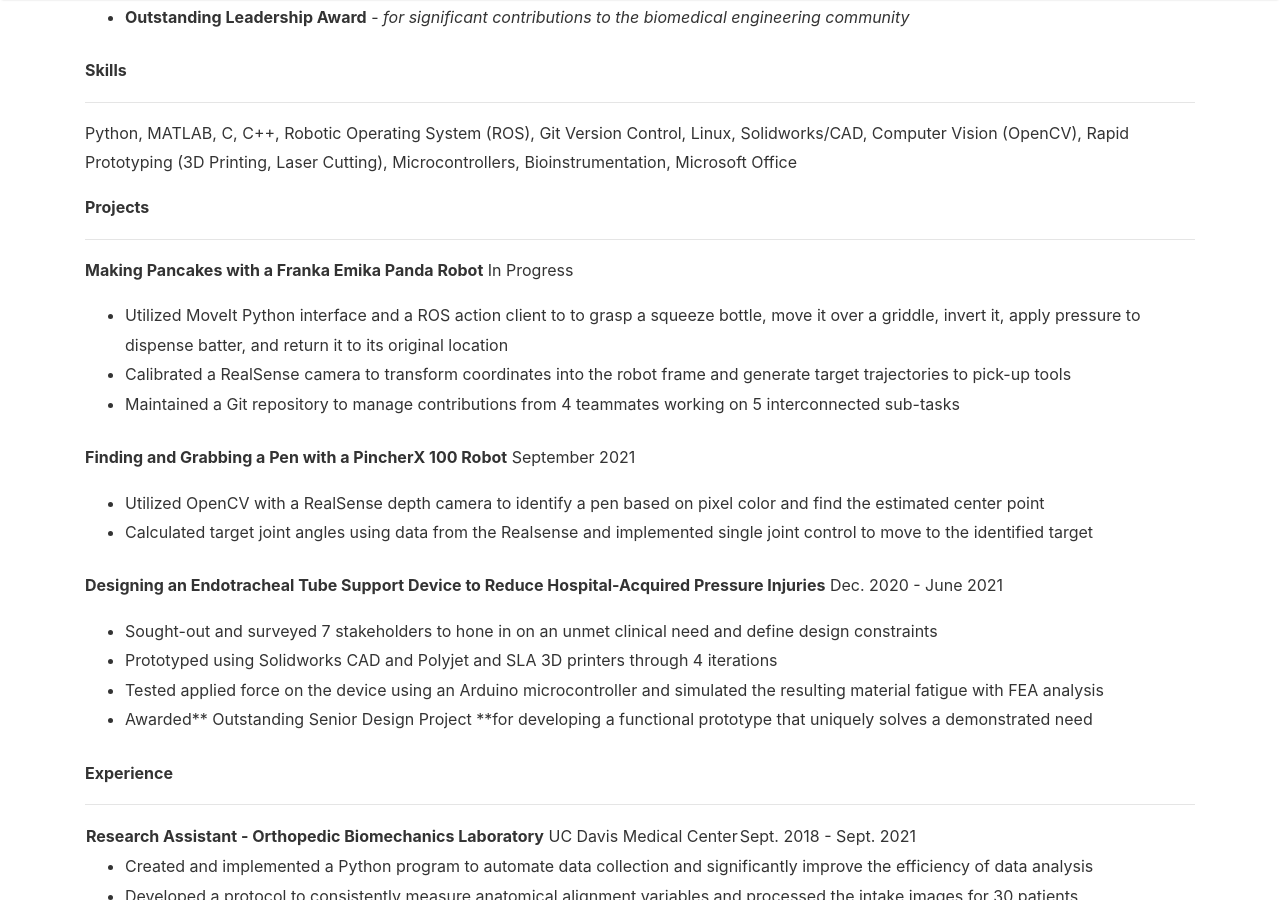
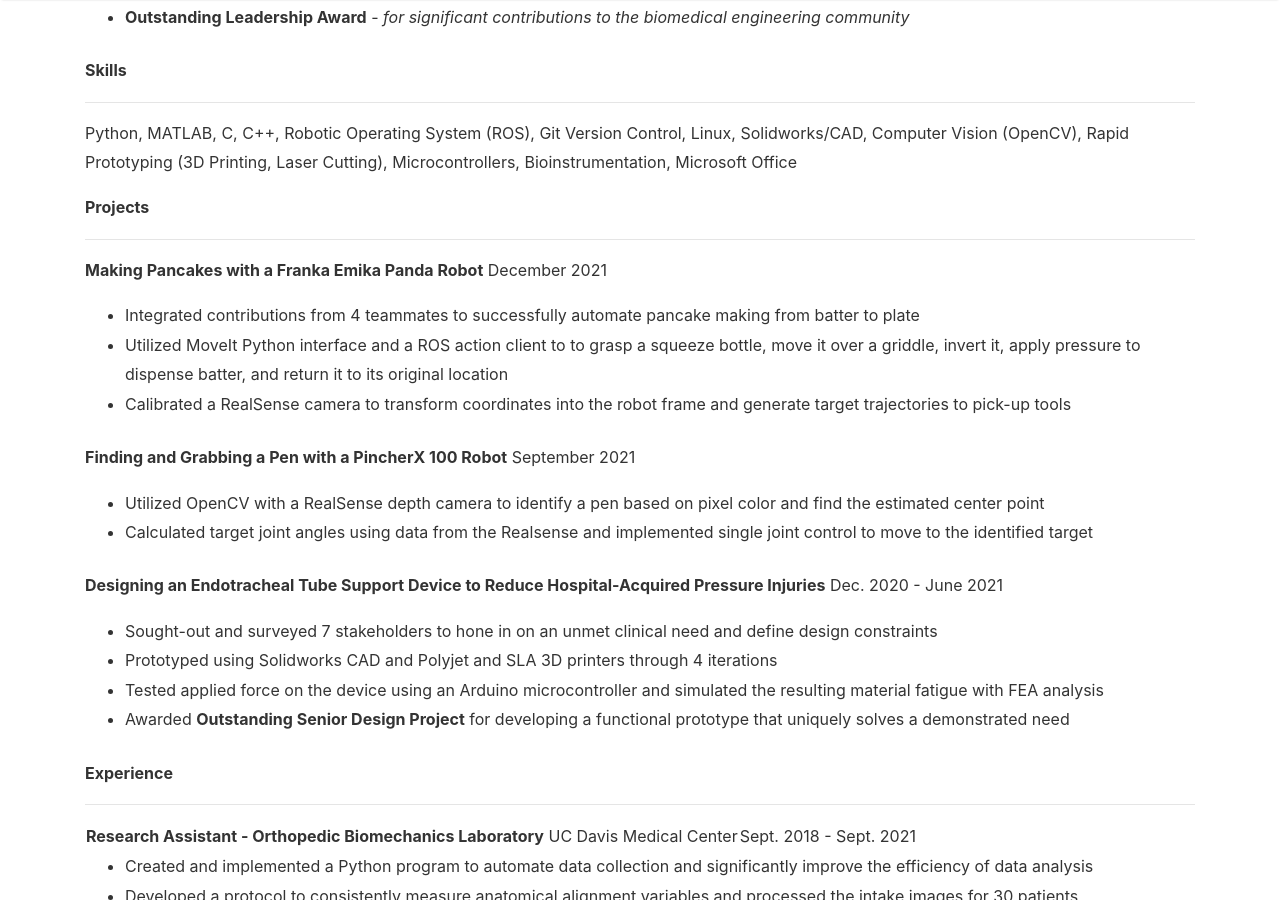
Before and after one commit to roy2909/roy2909.github.io, a Jekyll site: the page built from _pages/resume.md, in a window 1280 px wide and 900 px high, scrolled down 796 px. Built offline with Jekyll 4.4.1, drawn with Linux system fonts in a browser that asks for light colours; nearby versions of some CDN libraries.

Commit message:
Resume fix

```diff
--- a/_pages/resume.md
+++ b/_pages/resume.md
@@ -43,11 +43,11 @@ Python, MATLAB, C, C++, Robotic Operating System (ROS), Git Version Control, Lin
 
 ---
 
-**Making Pancakes with a Franka Emika Panda Robot** In Progress
+**Making Pancakes with a Franka Emika Panda Robot** December 2021
 
+* Integrated contributions from 4 teammates to successfully automate pancake making from batter to plate
 * Utilized MoveIt Python interface and a ROS action client to to grasp a squeeze bottle, move it over a griddle, invert it, apply pressure to dispense batter, and return it to its original location
 * Calibrated a RealSense camera to transform coordinates into the robot frame and generate target trajectories to pick-up tools
-* Maintained a Git repository to manage contributions from 4 teammates working on 5 interconnected sub-tasks
 
 **Finding and Grabbing a Pen with a PincherX 100 Robot** September 2021
 
@@ -60,7 +60,7 @@ Python, MATLAB, C, C++, Robotic Operating System (ROS), Git Version Control, Lin
 * Sought-out and surveyed 7 stakeholders to hone in on an unmet clinical need and define design constraints
 * Prototyped using Solidworks CAD and Polyjet and SLA 3D printers through 4 iterations
 * Tested applied force on the device using an Arduino microcontroller and simulated the resulting material fatigue with FEA analysis
-* Awarded** Outstanding Senior Design Project **for developing a functional prototype that uniquely solves a demonstrated need
+* Awarded **Outstanding Senior Design Project** for developing a functional prototype that uniquely solves a demonstrated need
 
 **Experience**
 
```
